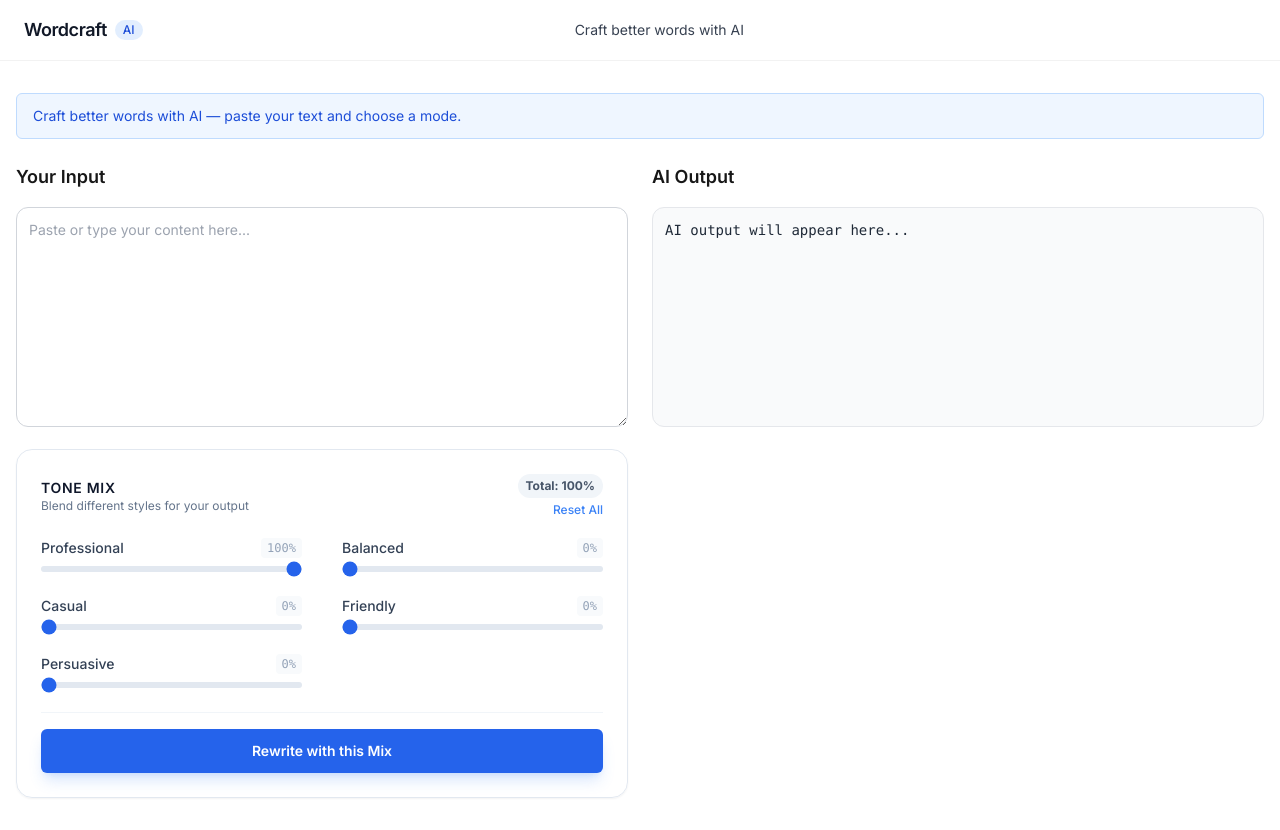
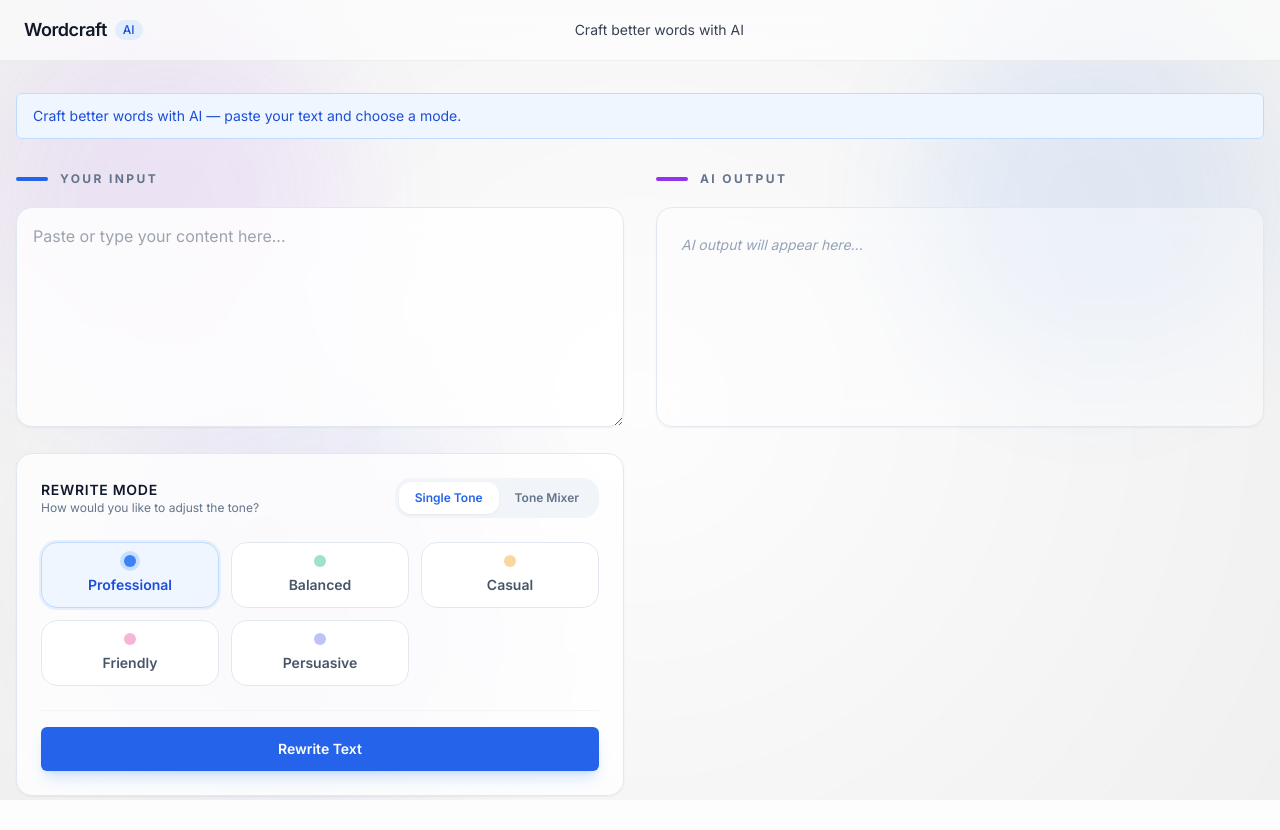
Before and after one commit to iAmandeepSingh/wordcraft, a Next.js app: page / in a window 1280 px wide. Built offline with nearby package versions, Linux system fonts and the light colour scheme.

Commit message:
added a control mode to select between single tone and mix tone
updated css for background of the site and also done minor css updates at other places also in textarea

```diff
--- a/app/globals.css
+++ b/app/globals.css
@@ -2,28 +2,57 @@
 @tailwind components;
 @tailwind utilities;
 
-/* Optional custom CSS */
 :root {
-  --background: #ffffff;
-  --foreground: #171717;
-}
-
-@theme inline {
-  --color-background: var(--background);
-  --color-foreground: var(--foreground);
-  --font-sans: var(--font-geist-sans);
-  --font-mono: var(--font-geist-mono);
+  --background: #fdfdfd;
+  --foreground: #0f172a;
 }
 
 @media (prefers-color-scheme: dark) {
   :root {
-    --background: #0a0a0a;
-    --foreground: #ededed;
+    --background: #020617;
+    --foreground: #f1f5f9;
   }
 }
 
 body {
   background: var(--background);
   color: var(--foreground);
-  font-family: Arial, Helvetica, sans-serif;
+  font-family: var(--font-sans);
+  min-height: 100vh;
+  position: relative;
+  overflow-x: hidden;
 }
+
+@layer utilities {
+  .bg-grid-pattern {
+    background-image: radial-gradient(circle, currentColor 1px, transparent 1px);
+    background-size: 32px 32px;
+  }
+
+  .animate-blob {
+    animation: blob 7s infinite;
+  }
+
+  .animation-delay-2000 {
+    animation-delay: 2s;
+  }
+
+  .animation-delay-4000 {
+    animation-delay: 4s;
+  }
+
+  @keyframes blob {
+    0% {
+      transform: translate(0px, 0px) scale(1);
+    }
+    33% {
+      transform: translate(30px, -50px) scale(1.1);
+    }
+    66% {
+      transform: translate(-20px, 20px) scale(0.9);
+    }
+    100% {
+      transform: translate(0px, 0px) scale(1);
+    }
+  }
+}
--- a/app/layout.tsx
+++ b/app/layout.tsx
@@ -20,6 +20,8 @@
   description: "Wordcraft is your premium AI writing assistant. Effortlessly transform your text into professional, casual, or friendly tones with a single click.",
 };
 
+import Background from "@/components/ui/Background";
+
 export default function RootLayout({
   children,
 }: Readonly<{
@@ -28,11 +30,13 @@
   return (
     <html lang="en" suppressHydrationWarning>
       <body
-        // className={`${geistSans.variable} ${geistMono.variable} antialiased`}
-        className={inter.className}
+        className={`${inter.className} selection:bg-blue-100 dark:selection:bg-blue-900/30`}
       >
-        <Header />
-        {children}
+        <Background />
+        <div className="relative z-0">
+          <Header />
+          {children}
+        </div>
       </body>
     </html>
   );
--- a/components/editor/Controls.tsx
+++ b/components/editor/Controls.tsx
@@ -1,3 +1,4 @@
+import { useState } from "react";
 import Button from "@/components/ui/Button";
 
 type ToneMix = Record<string, number>;
@@ -13,6 +14,8 @@
   onRewrite: () => void;
   isLoading: boolean;
 }) {
+  const [mode, setMode] = useState<'single' | 'mix'>('single');
+
   const tones = [
     { label: "Professional", value: "professional", color: "bg-blue-500" },
     { label: "Balanced", value: "balanced", color: "bg-emerald-500" },
@@ -28,6 +31,14 @@
     });
   };
 
+  const handleSingleSelect = (toneValue: string) => {
+    const newMix = tones.reduce((acc, t) => {
+      acc[t.value] = t.value === toneValue ? 100 : 0;
+      return acc;
+    }, {} as ToneMix);
+    setToneMix(newMix);
+  };
+
   const handleReset = () => {
     const resetMix = Object.keys(toneMix).reduce((acc, key) => {
       acc[key] = 0;
@@ -40,23 +51,83 @@
 
   return (
     <div className="flex flex-col gap-6 p-6 rounded-2xl border border-slate-200 dark:border-slate-800 bg-white/80 dark:bg-slate-900/80 backdrop-blur-md shadow-sm">
-      <div className="space-y-5">
+      <div className="space-y-6">
+        <div className="flex flex-col sm:flex-row sm:items-center justify-between gap-4">
+          <div>
+            <h3 className="text-sm font-semibold text-slate-900 dark:text-slate-100 uppercase tracking-wider">Rewrite Mode</h3>
+            <p className="text-xs text-slate-500">How would you like to adjust the tone?</p>
+          </div>
+
+          <div className="flex p-1 bg-slate-100 dark:bg-slate-800/50 rounded-xl w-fit">
+            <button
+              onClick={() => setMode('single')}
+              className={`px-4 py-2 text-xs font-semibold rounded-lg transition-all duration-200 ${
+                mode === 'single'
+                  ? 'bg-white dark:bg-slate-700 shadow-sm text-blue-600 dark:text-blue-400'
+                  : 'text-slate-500 hover:text-slate-700 dark:hover:text-slate-300'
+              }`}
+            >
+              Single Tone
+            </button>
+            <button
+              onClick={() => setMode('mix')}
+              className={`px-4 py-2 text-xs font-semibold rounded-lg transition-all duration-200 ${
+                mode === 'mix'
+                  ? 'bg-white dark:bg-slate-700 shadow-sm text-blue-600 dark:text-blue-400'
+                  : 'text-slate-500 hover:text-slate-700 dark:hover:text-slate-300'
+              }`}
+            >
+              Tone Mixer
+            </button>
+          </div>
+        </div>
+
+        {mode === 'single' ? (
+          <div className="space-y-4">
+            <div className="grid grid-cols-2 sm:grid-cols-3 gap-3">
+              {tones.map((t) => {
+                const isActive = toneMix[t.value] === 100 && total === 100;
+                return (
+                  <button
+                    key={t.value}
+                    onClick={() => handleSingleSelect(t.value)}
+                    className={`px-4 py-3 rounded-xl text-sm font-semibold border transition-all duration-300 flex flex-col items-center gap-2 group ${
+                      isActive
+                        ? 'bg-blue-50 border-blue-200 text-blue-700 dark:bg-blue-900/30 dark:border-blue-800 dark:text-blue-400 ring-2 ring-blue-500/10'
+                        : 'bg-white border-slate-200 text-slate-600 hover:border-blue-200 hover:text-blue-600 dark:bg-slate-900 dark:border-slate-800 dark:text-slate-400 dark:hover:border-blue-900/50 dark:hover:text-blue-400'
+                    }`}
+                  >
+                    <div className={`w-3 h-3 rounded-full ${t.color} shadow-sm transition-transform group-hover:scale-110 ${isActive ? 'ring-4 ring-blue-500/20' : 'opacity-40 group-hover:opacity-100'}`} />
+                    {t.label}
+                  </button>
+                );
+              })}
+            </div>
+            {total !== 100 && total > 0 && (
+              <p className="text-[10px] text-amber-600 dark:text-amber-400 font-medium bg-amber-50 dark:bg-amber-900/20 px-3 py-1.5 rounded-lg w-fit">
+                ⚠️ Note: You have a custom mix active. Selecting a tone will reset it to 100%.
+              </p>
+            )}
+          </div>
+        ) : (
+          <div className="space-y-5 transition-all duration-500 ease-in-out">
             <div className="flex items-center justify-between">
-          <div>
-            <h3 className="text-sm font-semibold text-slate-900 dark:text-slate-100 uppercase tracking-wider">Tone Mix</h3>
-            <p className="text-xs text-slate-500">Blend different styles for your output</p>
-          </div>
-          <div className="flex flex-col items-end">
-            <span className={`text-xs font-bold px-2 py-1 rounded-full ${total > 100 ? 'bg-red-100 text-red-600' : 'bg-slate-100 text-slate-600 dark:bg-slate-800 dark:text-slate-400'}`}>
-              Total: {total}%
+              <span className={`text-xs font-bold px-3 py-1 rounded-full transition-colors ${
+                total > 100
+                  ? 'bg-red-100 text-red-600 dark:bg-red-900/30 dark:text-red-400'
+                  : 'bg-slate-100 text-slate-600 dark:bg-slate-800 dark:text-slate-400'
+              }`}>
+                Total Mix: {total}%
               </span>
               <button
                 onClick={handleReset}
-              className="mt-1 text-xs text-blue-500 hover:text-blue-600 transition-colors font-medium"
+                className="text-xs text-blue-500 hover:text-blue-600 transition-colors font-semibold flex items-center gap-1"
               >
-              Reset All
+                <svg className="w-3 h-3" fill="none" viewBox="0 0 24 24" stroke="currentColor">
+                  <path strokeLinecap="round" strokeLinejoin="round" strokeWidth={2} d="M4 4v5h.582m15.356 2A8.001 8.001 0 004.582 9m0 0H9m11 11v-5h-.581m0 0a8.003 8.003 0 01-15.357-2m15.357 2H15" />
+                </svg>
+                Reset Mixer
               </button>
-          </div>
             </div>
 
             <div className="grid grid-cols-1 sm:grid-cols-2 gap-x-10 gap-y-6">
@@ -75,14 +146,17 @@
                       type="range"
                       min="0"
                       max="100"
+                      step="5"
                       value={toneMix[t.value]}
                       onChange={(e) => handleSliderChange(t.value, parseInt(e.target.value))}
-                  className="w-full h-1.5 bg-slate-200 dark:bg-slate-800 rounded-lg appearance-none cursor-pointer accent-blue-600"
+                      className="w-full h-1.5 bg-slate-200 dark:bg-slate-800 rounded-lg appearance-none cursor-pointer accent-blue-600 transition-all"
                     />
                   </div>
                 </div>
               ))}
             </div>
+          </div>
+        )}
       </div>
 
       <div className="flex items-center gap-4 pt-4 border-t border-slate-100 dark:border-slate-800">
@@ -97,7 +171,7 @@
               <div className="w-4 h-4 border-2 border-white/30 border-t-white rounded-full animate-spin" />
               <span>Crafting...</span>
             </div>
-          ) : "Rewrite with this Mix"}
+          ) : mode === 'single' ? "Rewrite Text" : "Rewrite with Mix"}
         </Button>
       </div>
     </div>
--- a/components/editor/InputEditor.tsx
+++ b/components/editor/InputEditor.tsx
@@ -7,7 +7,7 @@
   return (
     <div className="relative">
       <textarea
-        className="min-h-[220px] w-full rounded-lg border border-gray-300 p-3 pr-10 text-sm text-black focus:outline-none focus:ring-2 focus:ring-blue-500 transition-all dark:bg-zinc-900 dark:border-zinc-800 dark:text-zinc-100 dark:focus:ring-zinc-700"
+        className="min-h-[220px] w-full rounded-2xl border border-slate-200 font-sans leading-6 p-4 pr-12 text-slate-900 bg-white/80 dark:bg-slate-900/80 backdrop-blur-md shadow-sm focus:outline-none focus:ring-2 focus:ring-blue-500/20 focus:border-blue-500/50 transition-all dark:border-slate-800 dark:text-slate-100"
         placeholder="Paste or type your content here..."
         value={value}
         onChange={(e) => onChange(e.target.value)}
@@ -16,7 +16,7 @@
       {value && (
         <button
           onClick={() => onChange("")}
-          className="absolute right-2 top-2 rounded-md bg-white/90 dark:bg-zinc-800/90 backdrop-blur-sm p-1.5 text-gray-400 hover:text-red-500 transition-all shadow-sm border border-gray-100 dark:border-zinc-700"
+          className="absolute right-3 top-3 rounded-xl bg-slate-100 dark:bg-slate-800 p-2 text-slate-400 hover:text-red-500 hover:bg-red-50 dark:hover:bg-red-900/20 transition-all shadow-sm border border-slate-200 dark:border-slate-700"
           title="Clear input"
         >
           <svg xmlns="http://www.w3.org/2000/svg" width="16" height="16" viewBox="0 0 24 24" fill="none" stroke="currentColor" strokeWidth="2" strokeLinecap="round" strokeLinejoin="round"><line x1="18" y1="6" x2="6" y2="18"></line><line x1="6" y1="6" x2="18" y2="18"></line></svg>
--- a/components/editor/OutputEditor.tsx
+++ b/components/editor/OutputEditor.tsx
@@ -17,11 +17,11 @@
   };
 
   return (
-    <div className="relative min-h-[220px] w-full rounded-lg border border-gray-200 bg-gray-50 p-3 text-sm">
+    <div className="relative min-h-[220px] w-full rounded-2xl border border-slate-200 bg-white/40 dark:bg-slate-900/40 backdrop-blur-md p-6 text-base dark:border-slate-800 shadow-sm transition-all overflow-hidden group">
       {value && !isLoading && (
         <button
           onClick={handleCopy}
-          className="absolute right-2.5 top-2.5 rounded-md bg-white/90 dark:bg-zinc-800/90 backdrop-blur-sm p-1.5 text-gray-500 shadow-sm border border-gray-100 dark:border-zinc-700 hover:text-blue-600 transition-all"
+          className="absolute right-4 top-4 rounded-xl bg-white dark:bg-slate-800 p-2 text-slate-500 shadow-sm border border-slate-200 dark:border-slate-700 hover:text-blue-600 hover:scale-105 transition-all opacity-0 group-hover:opacity-100 focus:opacity-100"
           title="Copy to clipboard"
         >
           {copied ? (
@@ -35,8 +35,8 @@
       {isLoading && <Loader />}
 
       {!isLoading && (
-        <pre className="whitespace-pre-wrap text-gray-800 pr-8">
-          {value || "AI output will appear here..."}
+        <pre className="whitespace-pre-wrap text-slate-900 dark:text-slate-100 font-sans pr-10">
+          {value || <span className="text-slate-400 font-sans italic text-sm">AI output will appear here...</span>}
         </pre>
       )}
     </div>
--- /dev/null
+++ b/components/ui/Background.tsx
@@ -0,0 +1,19 @@
+export default function Background() {
+  return (
+    <div className="fixed inset-0 -z-10 overflow-hidden pointer-events-none">
+      {/* Mesh Gradient Blobs */}
+      <div className="absolute top-0 -left-4 w-96 h-96 bg-purple-500/20 rounded-full mix-blend-multiply filter blur-3xl opacity-50 animate-blob" />
+      <div className="absolute top-0 -right-4 w-96 h-96 bg-blue-500/20 rounded-full mix-blend-multiply filter blur-3xl opacity-50 animate-blob animation-delay-2000" />
+      <div className="absolute -bottom-8 left-20 w-96 h-96 bg-indigo-500/20 rounded-full mix-blend-multiply filter blur-3xl opacity-50 animate-blob animation-delay-4000" />
+
+      {/* Dark mode specific blobs */}
+      <div className="hidden dark:block absolute top-1/2 left-1/2 -translate-x-1/2 -translate-y-1/2 w-[800px] h-[800px] bg-blue-900/10 rounded-full mix-blend-screen filter blur-[120px] opacity-30" />
+
+      {/* Grid Pattern */}
+      <div className="absolute inset-0 bg-grid-pattern text-slate-200/40 dark:text-slate-800/20 [mask-image:radial-gradient(ellipse_at_center,transparent_20%,black)]" />
+
+      {/* Vignette effect */}
+      <div className="absolute inset-0 bg-[radial-gradient(circle_at_center,transparent_0%,rgba(0,0,0,0.05)_100%)] dark:bg-[radial-gradient(circle_at_center,transparent_0%,rgba(0,0,0,0.3)_100%)]" />
+    </div>
+  );
+}
--- a/components/workspace/WordcraftWorkspace.tsx
+++ b/components/workspace/WordcraftWorkspace.tsx
@@ -54,10 +54,13 @@
         message="Craft better words with AI — paste your text and choose a mode."
       />
 
-      <section className="mt-6 grid grid-cols-1 gap-6 lg:grid-cols-2">
+      <section className="mt-8 grid grid-cols-1 gap-8 lg:grid-cols-2 animate-in fade-in slide-in-from-bottom-4 duration-1000">
         {/* Input */}
-        <div className="flex flex-col gap-4">
-          <h2 className="text-lg font-semibold">Your Input</h2>
+        <div className="flex flex-col gap-5">
+          <div className="flex items-center gap-3">
+            <div className="h-1 w-8 bg-blue-600 rounded-full" />
+            <h2 className="text-xs font-bold uppercase tracking-[0.2em] text-slate-500 dark:text-slate-400">Your Input</h2>
+          </div>
 
           <InputEditor value={input} onChange={setInput} />
 
@@ -70,8 +73,11 @@
         </div>
 
         {/* Output */}
-        <div className="flex flex-col gap-4">
-          <h2 className="text-lg font-semibold">AI Output</h2>
+        <div className="flex flex-col gap-5">
+          <div className="flex items-center gap-3">
+            <div className="h-1 w-8 bg-purple-600 rounded-full" />
+            <h2 className="text-xs font-bold uppercase tracking-[0.2em] text-slate-500 dark:text-slate-400">AI Output</h2>
+          </div>
 
           <OutputEditor
             value={output}
```
Also changed, not shown: app/api/rewrite/route.ts (+10 -11 lines). Lines whose indentation alone changed are shown as unchanged.
